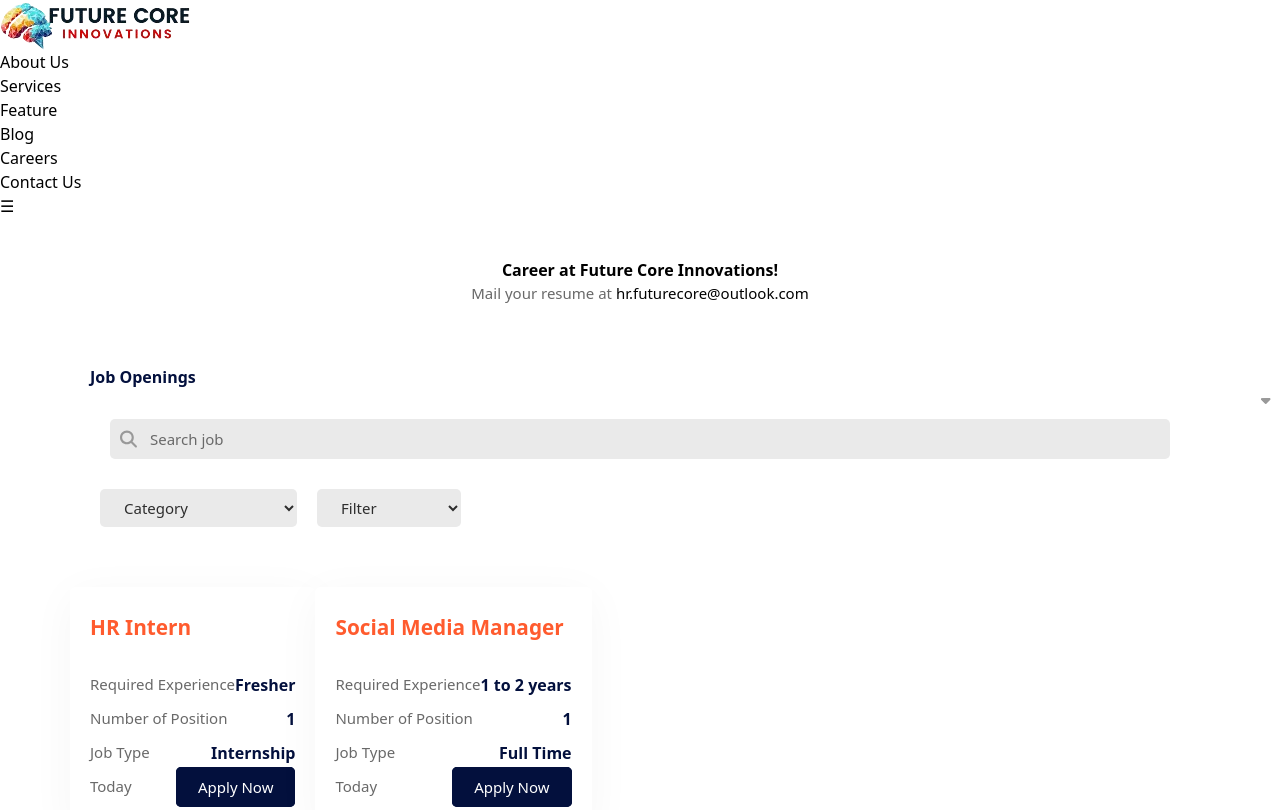
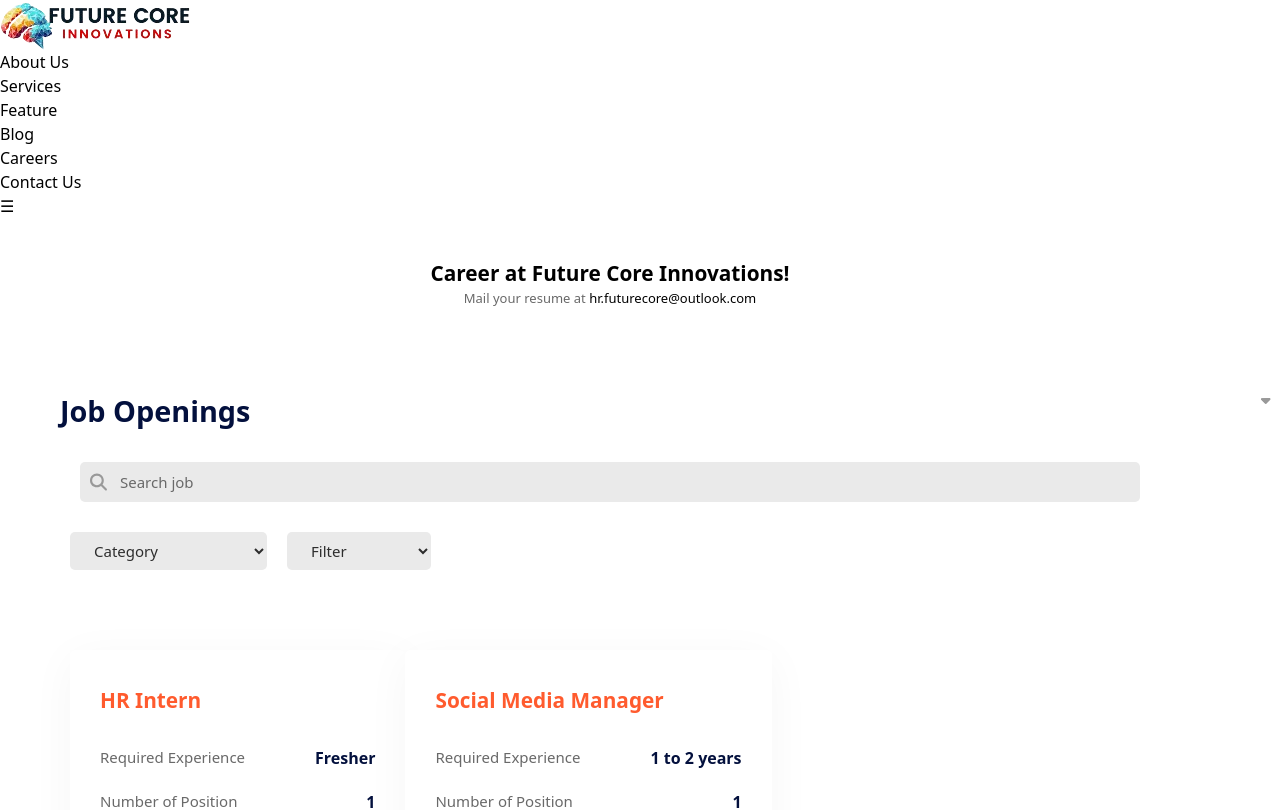
Before and after one commit to anubhootipandey/Future_Core_Innovations, a React (Vite) app: page /careers in a window 1280 px wide. Shown: the top 810 px of the page. Built offline with nearby package versions, Linux system fonts and the light colour scheme.

Commit message:
career changes

```diff
--- a/src/components/Careers/Career.css
+++ b/src/components/Careers/Career.css
@@ -1,12 +1,17 @@
+.main{
+    margin-top: -20px;
+}
+
 #mail{
-    text-align: center  ;
+    text-align: center;
 }
 #mail p{
-    font-size: 15px;
+    font-size: 13px;
     color: #696969;
 }
 #mail h4{
     font-weight: 600;
+    font-size: 1.3rem;
 }
 #mail a{
     text-decoration: none;
@@ -14,14 +19,14 @@
 }
 #careers , #mail{
     max-width: 1140px;
-    margin: 20px auto;
+    margin: 40px;
     border-radius: 10px;
     background-color: white;
     padding: 20px;
 }
 
 #careers h2{
-    font-size: 1.6  rem;
+    font-size: 1.8rem;
     font-weight: 600;
     color: #03103D;
 }
@@ -31,8 +36,8 @@
 .option-filter .job-in
 {
     position: relative;
-    background-color: rgb(234, 234, 234)     ;
-    margin:30px  20px;
+    background-color: rgb(234, 234, 234);
+    margin: 30px 20px;
     border-radius: 5px;
 }
 .option-filter .job-in i{
@@ -161,14 +166,15 @@ select:focus{
     max-width: 1140px;
     margin: 30px auto;
  }
+
 .job-inner{
-    padding: 20px;
+    padding: 30px;
     background-color: white;
-    margin: 10px 0px;
+    margin: 20px 0px;
     border-radius: 5px;
     box-shadow: 0 8px 46px 0 rgba(3, 15, 39, .04);
+}
 
-}
 .job-inner h2{
     color:#ff5b2e;
     font-size: 1.3rem;
@@ -180,7 +186,8 @@ select:focus{
     display: flex;
     flex-direction: row;
     justify-content: space-between;
-    margin: 10px 0px;
+    margin: 20px 0px;
+    gap: 70px;
 }
 
 .job-d p{
--- a/src/components/Careers/Career.jsx
+++ b/src/components/Careers/Career.jsx
@@ -5,9 +5,9 @@ import { faMagnifyingGlass, faCaretDown } from '@fortawesome/free-solid-svg-icon
 
 const Career = () => {
   return (
-    <>
-      <div id="mail">
-        <div>
+    <div className='main bg-gray-100'>
+      <div>
+        <div id="mail">
           <h4>Career at Future Core Innovations!</h4>
           <p>Mail your resume at <a href="mailto:hr.futurecore@outlook.com">hr.futurecore@outlook.com</a></p>
         </div>
@@ -119,8 +119,8 @@ const Career = () => {
           </div>
         </div>
       </div>
-    </>
+    </div>
   );
-}
+};
 
 export default Career;
```
